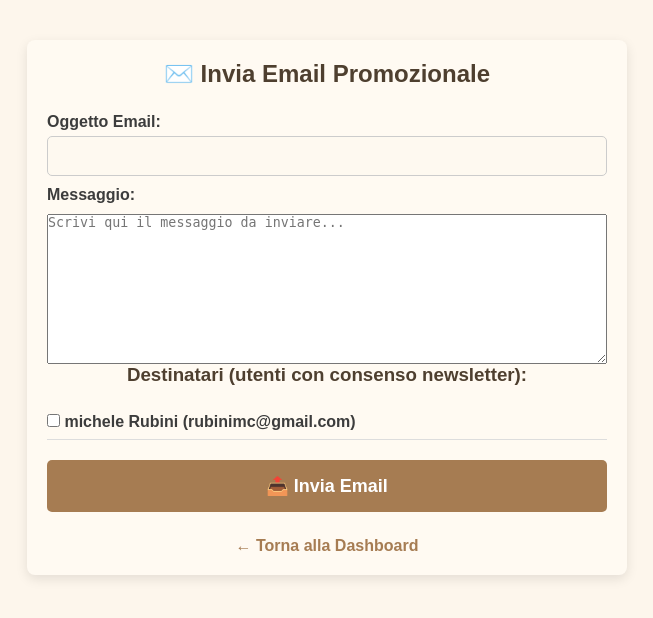
After one commit to michirubini/barber_booking_test, a Flask app: page /admin_marketing in a window 1280 px wide. The commit adds this page. Shown: the top 618 px of the page, without its empty margins (313-966 px from the left). Run offline with Flask 3, Linux system fonts and the light colour scheme; a user stored in the database is signed in; data comes from the database, SQL or seed files in the repository.

Commit message:
marketing

```diff
--- a/app.py
+++ b/app.py
@@ -263,6 +263,22 @@ Il team Les Klips Hair & Barber
     except Exception as e:
         print("❌ Errore nell'invio dell'email:", e)
 
+def invia_email_marketing(destinatario, oggetto, corpo):
+    mittente = 'rubinimc@gmail.com'
+    password = 'mtgk jhxz wagn wicg'
+
+    msg = MIMEMultipart()
+    msg['From'] = mittente
+    msg['To'] = destinatario
+    msg['Subject'] = oggetto
+    msg.attach(MIMEText(corpo, 'plain'))
+
+    server = smtplib.SMTP_SSL('smtp.gmail.com', 465)
+    server.login(mittente, password)
+    server.send_message(msg)
+    server.quit()
+
+
 
 @app.route('/register', methods=['GET', 'POST'])
 def register():
@@ -317,6 +333,37 @@ def register():
         return redirect(url_for('login_user'))
 
     return render_template('register.html')
+
+@app.route('/admin_marketing', methods=['GET', 'POST'])
+def admin_marketing():
+    if 'admin' not in session:
+        return redirect(url_for('login_admin'))
+
+    conn = sqlite3.connect('bookings.db')
+    cursor = conn.cursor()
+
+    if request.method == 'POST':
+        subject = request.form.get('subject')
+        message = request.form.get('message')
+        selected_emails = request.form.getlist('selected_users')
+
+        success = 0
+        for email in selected_emails:
+            try:
+                invia_email_marketing(email, subject, message)
+                success += 1
+            except Exception as e:
+                print(f"Errore invio a {email}: {e}")
+
+        conn.close()
+        return f"✅ Email inviate con successo a {success} utenti."
+
+    # GET: carica utenti newsletter
+    cursor.execute("SELECT name || ' ' || surname, email FROM users WHERE newsletter_optin = 1")
+    users = cursor.fetchall()
+    conn.close()
+
+    return render_template('admin_marketing.html', users=users)
 
 
 @app.route('/user_dashboard')
--- a/templates/admin_dashboard.html
+++ b/templates/admin_dashboard.html
@@ -197,6 +197,10 @@
     <a href="{{ url_for('admin_stats') }}">
       <button class="big-btn">📊 Statistiche</button>
     </a>
+    <a href="{{ url_for('admin_marketing') }}">
+      <button class="big-btn" style="margin: 10px 0;">📢 Marketing / Newsletter</button>
+    </a>
+
     <a href="{{ url_for('admin_users') }}">
       <button class="big-btn">Gestione Utenti</button>
     </a>
--- /dev/null
+++ b/templates/admin_marketing.html
@@ -0,0 +1,41 @@
+<!DOCTYPE html>
+<html lang="it">
+<head>
+  <meta charset="UTF-8" />
+  <title>Invio Comunicazioni Marketing</title>
+  <link rel="stylesheet" href="{{ url_for('static', filename='style.css') }}">
+  <style>
+    textarea { width: 100%; min-height: 150px; margin-top: 10px; }
+    .user-box { border-bottom: 1px solid #ddd; padding: 8px 0; }
+  </style>
+</head>
+<body>
+  <div class="container">
+    <h2>✉️ Invia Email Promozionale</h2>
+
+    <form method="post">
+      <label for="subject">Oggetto Email:</label>
+      <input type="text" name="subject" id="subject" required>
+
+      <label for="message">Messaggio:</label>
+      <textarea name="message" required placeholder="Scrivi qui il messaggio da inviare..."></textarea>
+
+      <h3>Destinatari (utenti con consenso newsletter):</h3>
+      {% for user in users %}
+        <div class="user-box">
+          <label>
+            <input type="checkbox" name="selected_users" value="{{ user[1] }}">
+            {{ user[0] }} ({{ user[1] }})
+          </label>
+        </div>
+      {% else %}
+        <p>Nessun utente ha acconsentito a ricevere comunicazioni.</p>
+      {% endfor %}
+
+      <button type="submit" class="big-btn" style="margin-top: 20px;">📤 Invia Email</button>
+    </form>
+
+    <a href="{{ url_for('admin_dashboard') }}">← Torna alla Dashboard</a>
+  </div>
+</body>
+</html>
```
